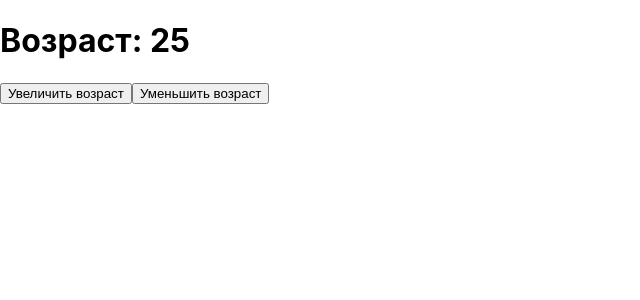
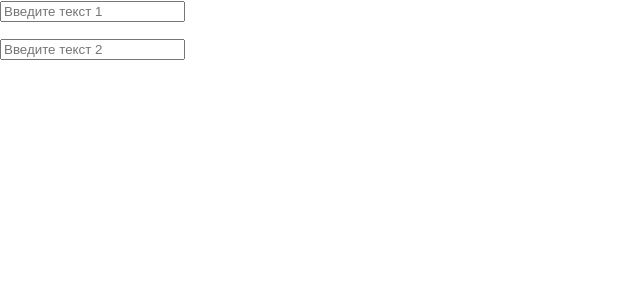
Before and after one commit to rayssssbush/react_labs, a React (Create React App) app in the folder my-app/: page / in a window 1280 px wide. Shown: the top 300 px of the page, without its empty margins (0-640 px from the left). Built offline with nearby package versions, Linux system fonts and the light colour scheme.

Commit message:
react_37

```diff
--- a/my-app/src/App.js
+++ b/my-app/src/App.js
@@ -1,25 +1,37 @@
 import React, { useState } from 'react'
 
 function App() {
-	// Стейт для хранения числа (например, возраста)
-	const [age, setAge] = useState(25)
+	// Стейты для хранения текста из инпутов
+	const [inputText1, setInputText1] = useState('')
+	const [inputText2, setInputText2] = useState('')
 
-	// Функции для изменения значения
-	const increaseAge = () => {
-		setAge(age + 1)
+	// Функции для обновления стейтов
+	const handleInput1Change = event => {
+		setInputText1(event.target.value)
 	}
 
-	const decreaseAge = () => {
-		setAge(age - 1)
+	const handleInput2Change = event => {
+		setInputText2(event.target.value)
 	}
 
 	return (
 		<div>
-			<h1>Возраст: {age}</h1>
-
-			{/* Кнопки для увеличения и уменьшения возраста */}
-			<button onClick={increaseAge}>Увеличить возраст</button>
-			<button onClick={decreaseAge}>Уменьшить возраст</button>
+			{/* Первый инпут */}
+			<input
+				type='text'
+				value={inputText1}
+				onChange={handleInput1Change}
+				placeholder='Введите текст 1'
+			/>
+			<p>{inputText1}</p> {/* Вывод текста из первого инпута */}
+			{/* Второй инпут */}
+			<input
+				type='text'
+				value={inputText2}
+				onChange={handleInput2Change}
+				placeholder='Введите текст 2'
+			/>
+			<p>{inputText2}</p> {/* Вывод текста из второго инпута */}
 		</div>
 	)
 }
```
